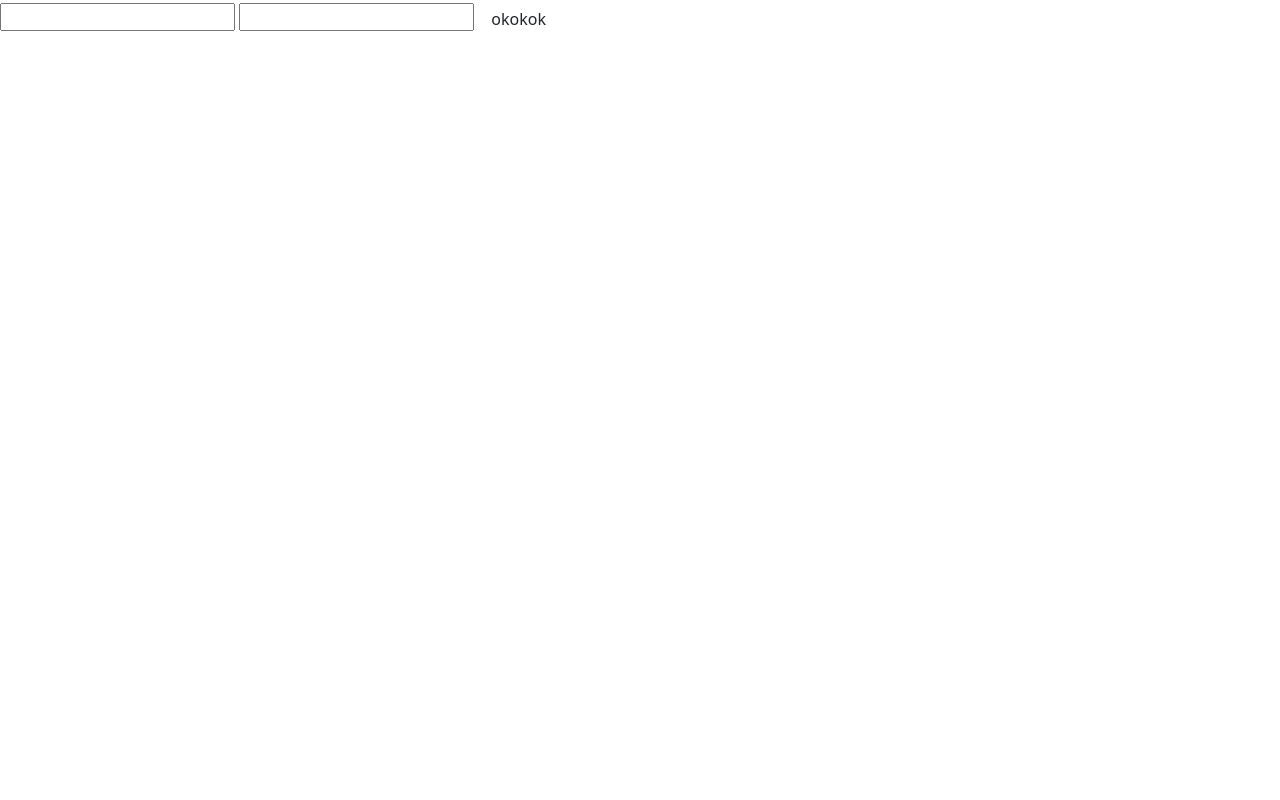
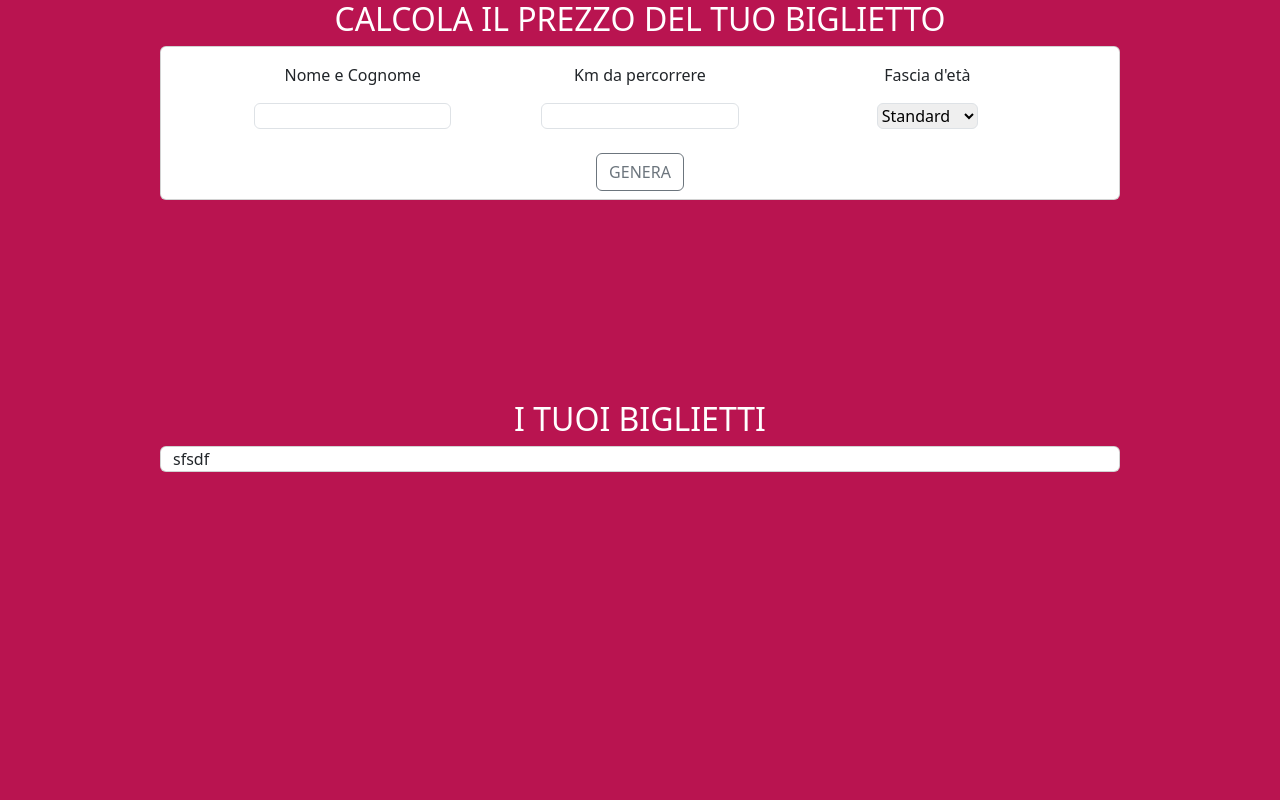
Before and after one commit to RaoulBongarzoni/js-biglietto-treno-form, a plain HTML site: page index.html in a window 1280 px wide. Drawn offline with nearby package versions, Linux system fonts and the light colour scheme.

Commit message:
top section and input

```diff
--- a/css/style.css
+++ b/css/style.css
@@ -3,3 +3,7 @@
     padding: 0%;
     margin: 0%;
 }
+
+main{
+    background-color: #b91450;
+}
--- a/index.html
+++ b/index.html
@@ -9,15 +9,46 @@
 </head>
 <body>
 
-    <main>
-        <div>
-            <input id="input1" type="text">
-            <input id="input2" type="text">
-            <button class="btn" id="my_button">okokok</button>
-        </div>
+    <main class="vh-100 overflowY-scroll">
+        <section class="h-50">
+            <h2 class="text-white text-center">CALCOLA IL PREZZO DEL TUO BIGLIETTO</h2>
+
+            <div class="container card w-75 mx-auto ">
+                <div class="row justify-content-center my-3 px-5">
+                    <div class="col-4 d-inline mx-auto text-center">
+                        <p>Nome e Cognome</p>
+
+                        <input class="border rounded w-75" id="input1" type="text">
+                    </div>
+                    <div class="col-4 d-inline mx-auto text-center">
+                        <p>Km da percorrere</p>
+                        <input class="border rounded w-75" id="input2" type="text">
+                    </div>
+                    <div class="col-4 mx-auto text-center">
+                        <p>Fascia d'età</p>
+                        <select class="border rounded" id="my_eta">
+                            <option value="Standard"> Standard</option>
+                            <option value="Minorenne"> Under - 18</option>
+                            <option value="Senior"> Over - 65</option>
+                        </select>
+                    </div>
+
+                </div>
+                <div class="text-center my-2" >
+                    <button type="button" class="btn btn-outline-secondary" id="my_button">GENERA</button>
+                </div>
+            </div>
+        </section>
+        <section class="h-50">
+            <h2 class="text-white text-center">I TUOI BIGLIETTI</h2>
+            <div class="container card w-75 mx-auto">
+                sfsdf
+            </div>
+
+        </section>
     </main>
 
     <script src="js/main.js"></script>
-<!--   <script src="https://cdn.jsdelivr.net/npm/bootstrap@5.3.2/dist/js/bootstrap.bundle.min.js" integrity="sha384-C6RzsynM9kWDrMNeT87bh95OGNyZPhcTNXj1NW7RuBCsyN/o0jlpcV8Qyq46cDfL" crossorigin="anonymous"></script>
- --></body>
+  <script src="https://cdn.jsdelivr.net/npm/bootstrap@5.3.2/dist/js/bootstrap.bundle.min.js" integrity="sha384-C6RzsynM9kWDrMNeT87bh95OGNyZPhcTNXj1NW7RuBCsyN/o0jlpcV8Qyq46cDfL" crossorigin="anonymous"></script>
+</body>
 </html>
--- a/js/main.js
+++ b/js/main.js
@@ -1,10 +1,11 @@
 let my_name=document.querySelector("#input1");
 let distance=document.querySelector("#input2");
 let btn=document.querySelector("#my_button");
+let eta= document.querySelector("#my_eta");
 
 
 btn.addEventListener("click",function()
 {
 
-    alert("sda" + my_name.value  + distance.value  );
+    alert("sda" + my_name.value  + distance.value + eta.value );
 })
```
